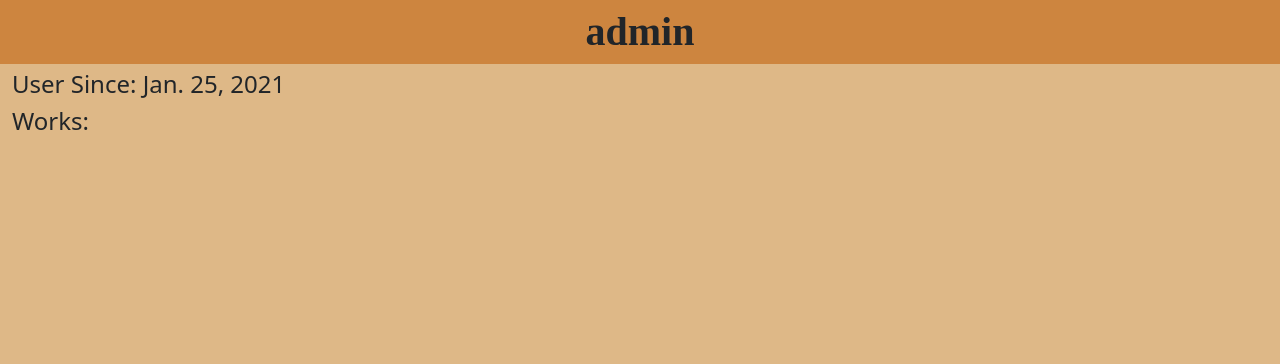
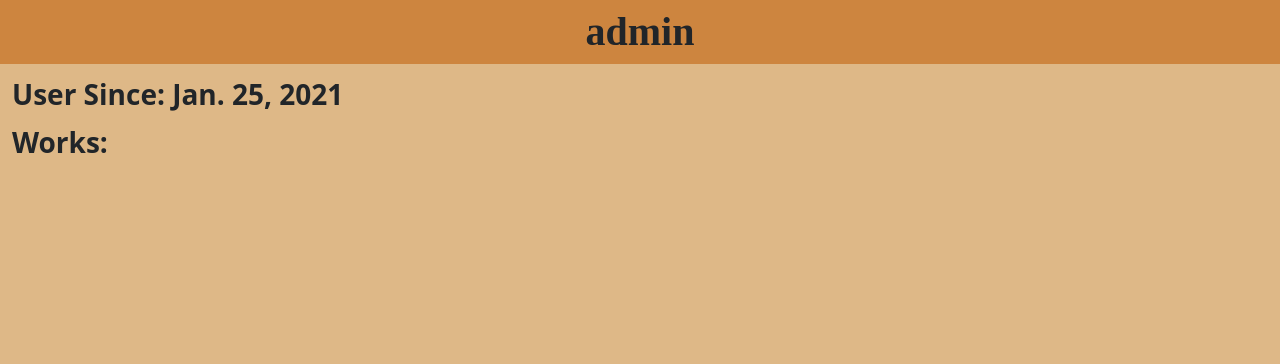
Before and after one commit to NickLowery/StoryCircles, a Django app: page /circle/user/3 in a window 1280 px wide. Shown: the part 56-420 px from the top of the page. Run offline with Django 3.2, Linux system fonts and the light colour scheme; a user stored in the database is signed in; data comes from the database, SQL or seed files in the repository.

Commit message:
Improve headline styling.

```diff
--- a/circle/static/circle/styles.css
+++ b/circle/static/circle/styles.css
@@ -58,8 +58,9 @@ h1 {
   margin: 0;
   padding: 0.5rem; }
 
-h3 {
-  margin-top: 0.5em; }
+h2, h3 {
+  margin-top: 0.5em;
+  font-weight: bold; }
 
 h4 {
   margin-top: 0.25em; }
--- a/circle/static/circle/styles.scss
+++ b/circle/static/circle/styles.scss
@@ -81,8 +81,9 @@ h1 {
     padding: 0.5rem;
 }
 
-h3 {
+h2, h3 {
     margin-top:0.5em;
+    font-weight: bold;
 }
 
 h4 {
--- a/circle/templates/circle/index.html
+++ b/circle/templates/circle/index.html
@@ -7,7 +7,7 @@
 {% endblock %}
 {% block body %}
 <div class="col">
-    <h3>Start a new circle by choosing a title</h3>
+    <h2>Start a new circle by choosing a title</h2>
     <div id="alert-holder"></div>
     <div class="input-div">
         <input id="title-input" type="text" size="20">
--- a/circle/templates/circle/user_detail.html
+++ b/circle/templates/circle/user_detail.html
@@ -7,8 +7,8 @@
 {% endblock %}
 {% block body %}
 <div class="col">
-    <h4>User Since: {{ detail_user.user_since.date }}</h4>
-    <h4>Works:</h4>
+    <h3>User Since: {{ detail_user.user_since.date }}</h3>
+    <h3>Works:</h3>
     {% include "circle/include/finished_story_table.html" %}
 </div>
 {% endblock %}
```
Also changed, not shown: 1 other file.
